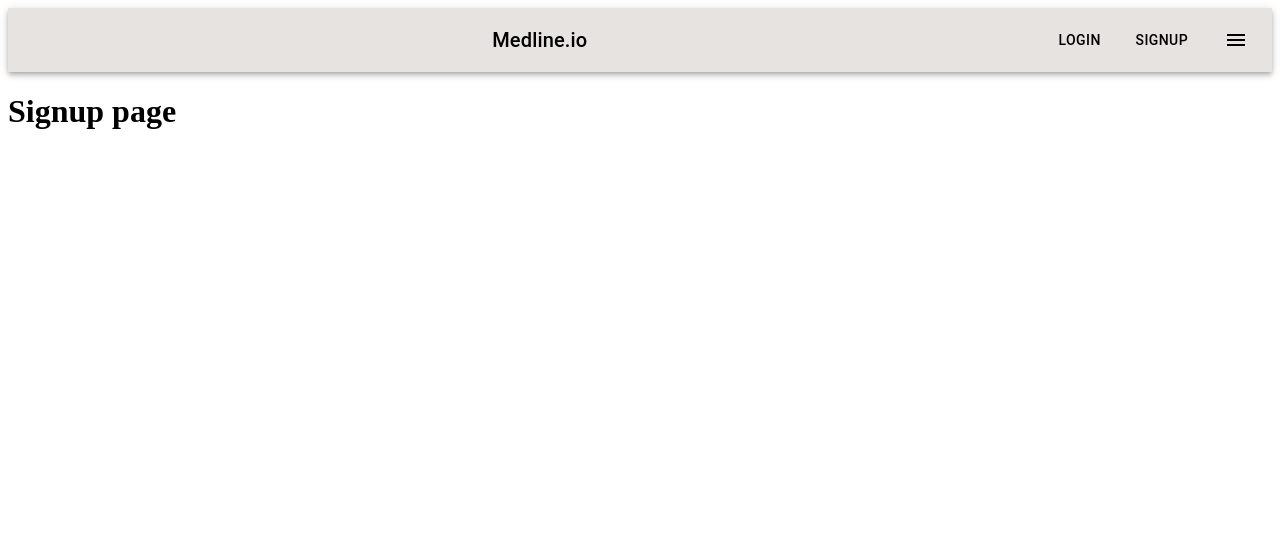
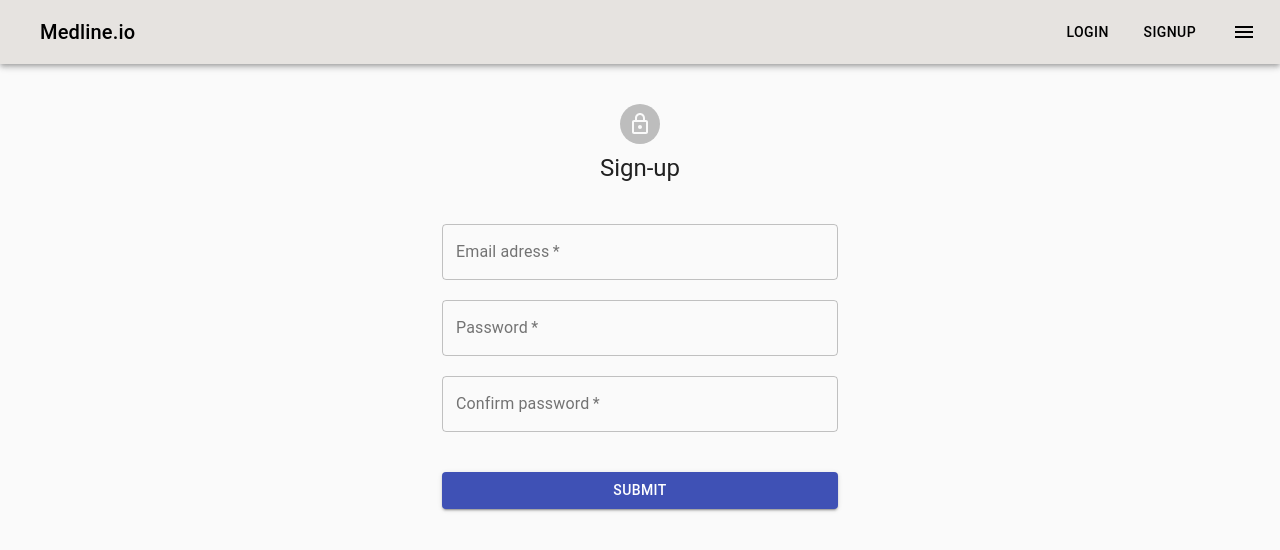
Before and after one commit to ComeTiss/medline-frontend, a React (Create React App) app: page /signup in a window 1280 px wide. Shown: the top 550 px of the page. Built offline with nearby package versions, Linux system fonts and the light colour scheme.

Commit message:
[UI] Created Login/Sign up layouts

```diff
--- a/src/components/authentication/AuthenticationLayout.tsx
+++ b/src/components/authentication/AuthenticationLayout.tsx
@@ -1,7 +1,130 @@
-import React from "react";
+import React, { useState } from "react";
+import {
+  Typography,
+  makeStyles,
+  TextField,
+  Button,
+  Avatar,
+  Container
+} from "@material-ui/core";
+import CssBaseline from "@material-ui/core/CssBaseline";
+import LockOutlinedIcon from "@material-ui/icons/LockOutlined";
 
-function AuthenticationLayout() {
-  return <></>;
+type Props = {
+  title: string;
+  confirmPassword?: boolean;
+  submitError: string;
+};
+
+const useStyles = makeStyles(() => ({
+  auth_Layout__mainContainer: {
+    marginTop: "40px",
+    textAlign: "center"
+  },
+  authLayout__textInput: {
+    display: "block",
+    marginTop: 40,
+    marginBottom: 20
+  },
+  authLayout__submitBtn: {
+    display: "block",
+    marginTop: 40
+  },
+  authLayout__avatar: {
+    margin: "auto",
+    marginBottom: 8
+  },
+  authLayout__confirmPwd: {
+    marginTop: 20
+  },
+  authLayout_errorMsg: {
+    marginTop: 8,
+    color: "red",
+    fontWeight: "bold",
+    whiteSpace: "pre-line"
+  }
+}));
+
+function AuthenticationLayout(props: Props) {
+  const { submitError, title, confirmPassword } = props;
+  const styles = useStyles();
+  const [inputData, setInputData] = useState({
+    email: "",
+    password: "",
+    passwordConfirm: ""
+  });
+
+  const onChangeData = (field: string, e: any) => {
+    const newData = { ...inputData };
+    // @ts-ignore
+    newData[field] = e.target.value;
+    setInputData(newData);
+  };
+
+  return (
+    <Container component="main" maxWidth="xs">
+      <div className={styles.auth_Layout__mainContainer}>
+        <CssBaseline />
+        <Avatar className={styles.authLayout__avatar}>
+          <LockOutlinedIcon />
+        </Avatar>
+        <Typography variant="h5">{title}</Typography>
+        <form>
+          <div className={styles.authLayout__textInput}>
+            <TextField
+              variant="outlined"
+              required
+              fullWidth
+              id="email-input"
+              label="Email adress"
+              placeholder="Email adress"
+              onChange={(e: any) => onChangeData("email", e)}
+            />
+          </div>
+          <TextField
+            variant="outlined"
+            required
+            fullWidth
+            id="password-input"
+            label="Password"
+            placeholder="Password"
+            onChange={(e: any) => onChangeData("password", e)}
+          />
+          {confirmPassword && (
+            <div className={styles.authLayout__confirmPwd}>
+              <TextField
+                variant="outlined"
+                required
+                fullWidth
+                id="password-confirm-input"
+                label="Confirm password"
+                placeholder="Confirmation"
+                onChange={(e: any) => onChangeData("passwordConfirm", e)}
+              />
+            </div>
+          )}
+          {submitError && !!submitError.trim() && (
+            <Typography
+              variant="subtitle1"
+              className={styles.authLayout_errorMsg}
+            >
+              {submitError}
+            </Typography>
+          )}
+          <div className={styles.authLayout__submitBtn}>
+            <Button
+              variant="contained"
+              color="primary"
+              component="span"
+              fullWidth
+            >
+              Submit
+            </Button>
+          </div>
+        </form>
+      </div>
+    </Container>
+  );
 }
 
 export default AuthenticationLayout;
--- a/src/components/navigation/NavBar.tsx
+++ b/src/components/navigation/NavBar.tsx
@@ -25,7 +25,8 @@ const useStyles = makeStyles(() => ({
     textDecoration: "none"
   },
   navBar__menuBtn: {
-    textAlign: "center",
+    // textAlign: "center",
+    marginLeft: 16,
     flexGrow: 1
   }
 }));
--- a/src/pages/Login.tsx
+++ b/src/pages/Login.tsx
@@ -1,11 +1,12 @@
 import React from "react";
 import NavBar from "../components/navigation/NavBar";
+import AuthenticationLayout from "../components/authentication/AuthenticationLayout";
 
 function Login() {
   return (
     <>
       <NavBar />
-      <h1>Login page</h1>
+      <AuthenticationLayout title="Login" submitError="" />
     </>
   );
 }
--- a/src/pages/Signup.tsx
+++ b/src/pages/Signup.tsx
@@ -1,11 +1,12 @@
 import React from "react";
 import NavBar from "../components/navigation/NavBar";
+import AuthenticationLayout from "../components/authentication/AuthenticationLayout";
 
 function Signup() {
   return (
     <>
       <NavBar />
-      <h1>Signup page</h1>
+      <AuthenticationLayout title="Sign-up" confirmPassword submitError="" />
     </>
   );
 }
```
